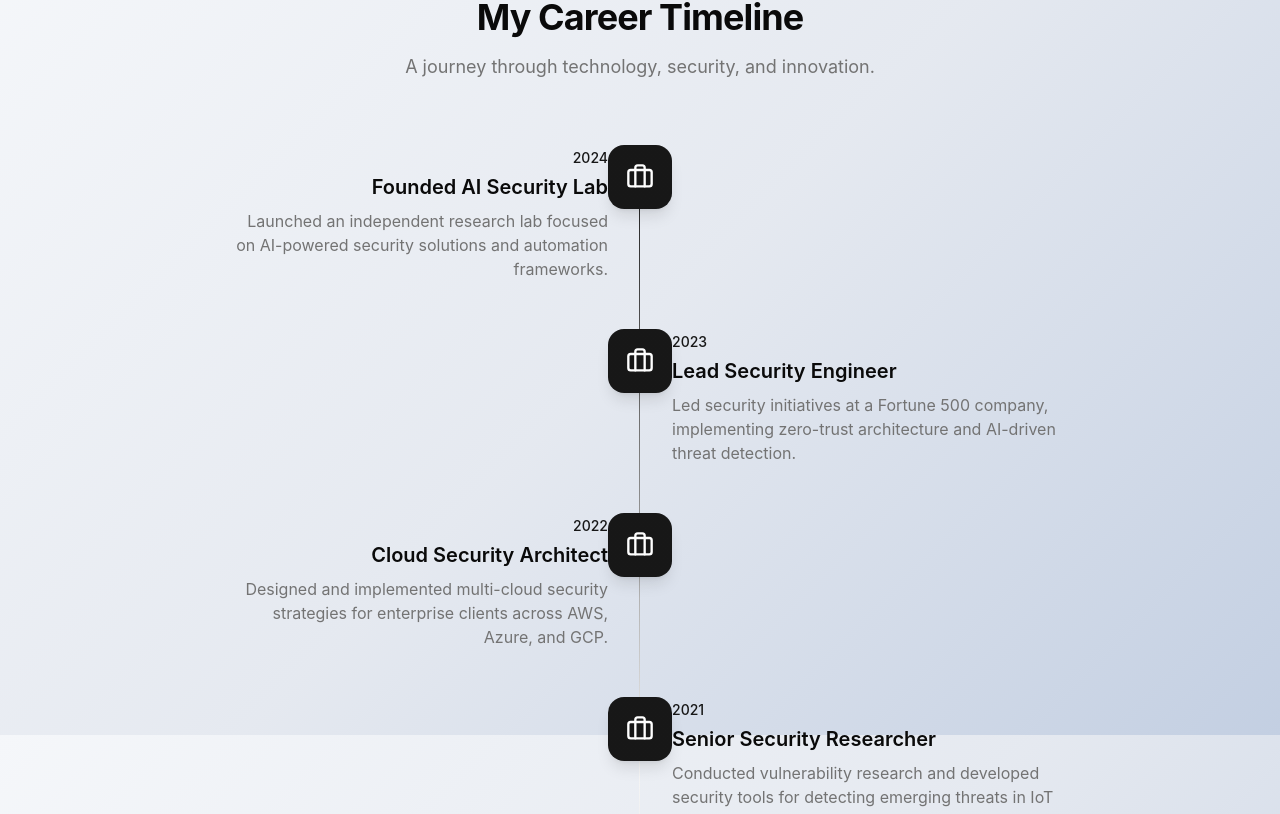
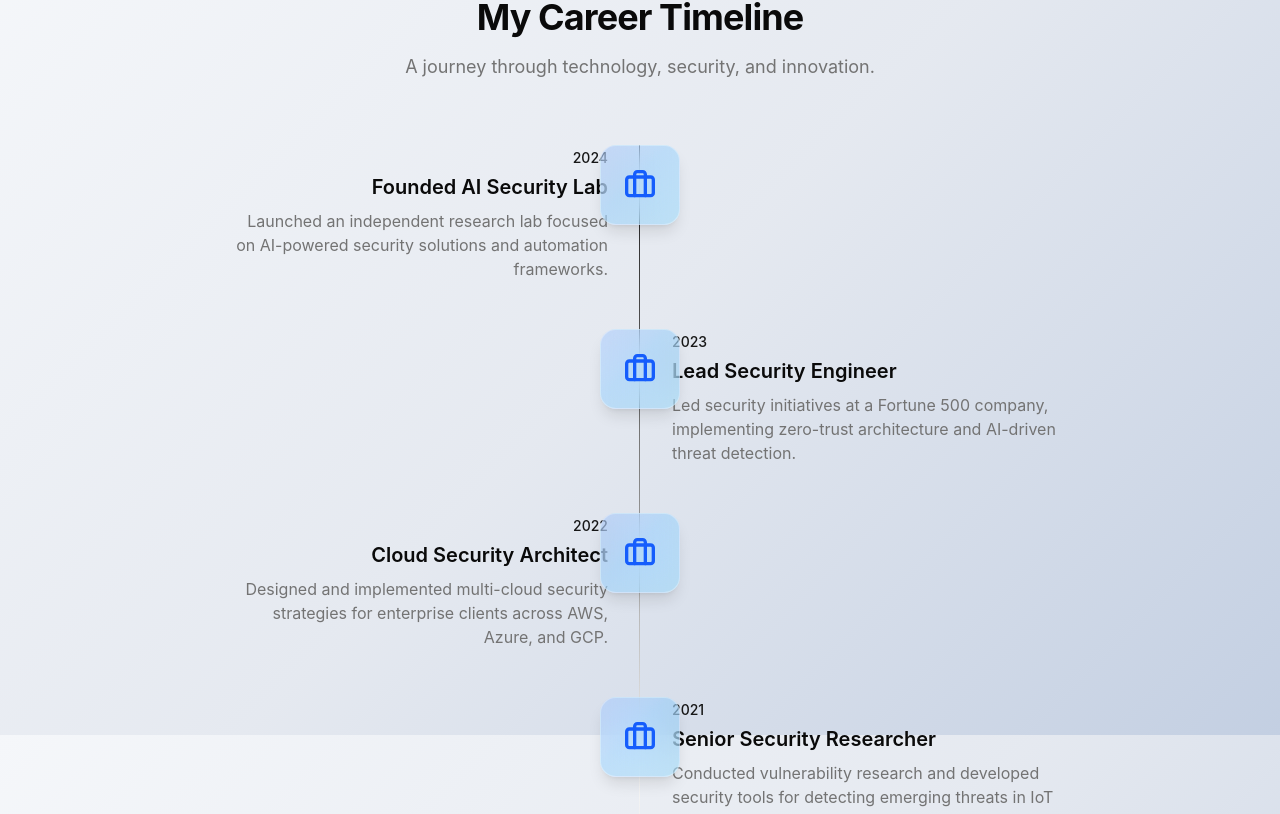
Before and after one commit to modhu-cps/modhu-protfoli, a Next.js app: page /about in a window 1280 px wide. Shown: the part 1665-2479 px from the top of the page. Built offline with nearby package versions, Linux system fonts and the light colour scheme.

Commit message:
Update timeline.tsx

```diff
--- a/components/sections/timeline.tsx
+++ b/components/sections/timeline.tsx
@@ -12,9 +12,21 @@ const typeIcons = {
 };
 
 const typeColors = {
-  work: 'from-primary to-primary',
-  education: 'from-accent to-accent',
-  achievement: 'from-yellow-500 to-orange-500',
+  work: {
+    border: 'from-blue-500 via-sky-400 to-indigo-500',
+    text: 'text-blue-600 dark:text-blue-400',
+    bg: 'from-blue-500/20 to-sky-500/20',
+  },
+  education: {
+    border: 'from-violet-500 via-purple-400 to-fuchsia-500',
+    text: 'text-violet-600 dark:text-violet-400',
+    bg: 'from-violet-500/20 to-purple-500/20',
+  },
+  achievement: {
+    border: 'from-amber-500 via-orange-400 to-yellow-500',
+    text: 'text-amber-600 dark:text-amber-400',
+    bg: 'from-amber-500/20 to-orange-500/20',
+  },
 };
 
 export function Timeline() {
@@ -48,6 +60,7 @@ export function Timeline() {
           {timelineEvents.map((event, index) => {
             const Icon = typeIcons[event.type];
             const isEven = index % 2 === 0;
+            const colors = typeColors[event.type];
 
             return (
               <motion.div
@@ -67,10 +80,20 @@ export function Timeline() {
                   <p className="mt-2 text-muted-foreground">{event.description}</p>
                 </div>
 
-                {/* Icon */}
+                {/* Icon – Glass + 3D + Gradient Border + Thicker */}
                 <div className="absolute left-0 md:left-1/2 md:-translate-x-1/2">
-                  <div className={`flex h-16 w-16 items-center justify-center rounded-2xl bg-gradient-to-br ${typeColors[event.type]} shadow-lg`}>
-                    <Icon className="h-7 w-7 text-white" />
+                  <div
+                    className={`
+                      flex h-20 w-20 items-center justify-center rounded-2xl
+                      glass card-3d gradient-border-thick
+                      bg-gradient-to-br ${colors.bg} dark:bg-none
+                      shadow-lg shadow-${event.type === 'achievement' ? 'amber' : event.type === 'education' ? 'violet' : 'blue'}-500/20
+                    `}
+                  >
+                    <Icon
+                      className={`h-8 w-8 ${colors.text}`}
+                      strokeWidth={2.5}
+                    />
                   </div>
                 </div>
 
@@ -83,4 +106,4 @@ export function Timeline() {
       </div>
     </section>
   );
-                    }
+}
```
